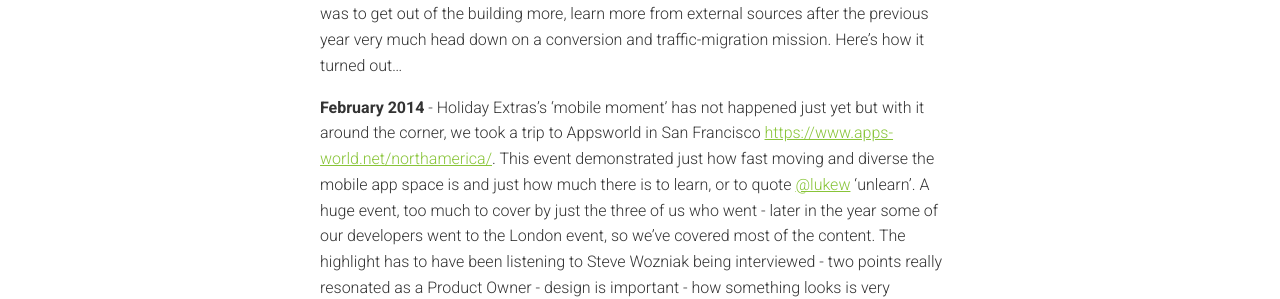
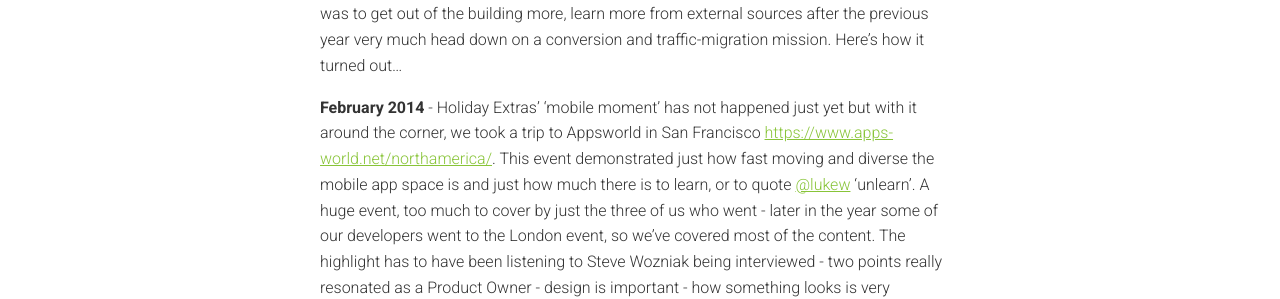
Before and after one commit to holidayextras/holidayextras.github.com, a Jekyll site: the page built from _posts/2015-01-12-a-year-in-the-life-of-a-holiday-extras-product-owner.md, in a window 1280 px wide and 900 px high, scrolled down 317 px. Shown: the part 162-461 px from the top of the window. Built offline with Jekyll 4.4.1, drawn with Linux system fonts in a browser that asks for light colours; nearby versions of some CDN libraries; comment, search, counter and statistics services are not loaded.

```diff
--- a/_posts/2015-01-12-a-year-in-the-life-of-a-holiday-extras-product-owner.md
+++ b/_posts/2015-01-12-a-year-in-the-life-of-a-holiday-extras-product-owner.md
@@ -11,7 +11,7 @@
 
 **2014** - **a year of travelling, learning and transforming**. My New Year's Resolution last year was to get out of the building more, learn more from external sources after the previous year very much head down on a conversion and traffic-migration mission.  Here’s how it turned out...
 
-**February 2014** - Holiday Extras’s ‘mobile moment’ has not happened just yet but with it around the corner, we took a trip to Appsworld in San Francisco <https://www.apps-world.net/northamerica/>.  This event demonstrated just how fast moving and diverse the mobile app space is and just how much there is to learn, or to quote [@lukew](http://www.twitter.com/lukew) ‘unlearn’.  A huge event, too much to cover by just the three of us who went - later in the year some of our developers went to the London event, so we’ve covered most of the content.  The highlight has to have been listening to Steve Wozniak being interviewed - two points really resonated as a Product Owner - design is important - how something looks is very important - looks can convince people to buy it, and this applies to both the company and the product.  And his other point is that it's real important to know what features not to include - the ability to say No is critical.
+**February 2014** - Holiday Extras’ ‘mobile moment’ has not happened just yet but with it around the corner, we took a trip to Appsworld in San Francisco <https://www.apps-world.net/northamerica/>.  This event demonstrated just how fast moving and diverse the mobile app space is and just how much there is to learn, or to quote [@lukew](http://www.twitter.com/lukew) ‘unlearn’.  A huge event, too much to cover by just the three of us who went - later in the year some of our developers went to the London event, so we’ve covered most of the content.  The highlight has to have been listening to Steve Wozniak being interviewed - two points really resonated as a Product Owner - design is important - how something looks is very important - looks can convince people to buy it, and this applies to both the company and the product.  And his other point is that it's real important to know what features not to include - the ability to say No is critical.
 
 ps.  San Francisco is an amazing place, I fell in love with it.  If you get a chance, go!
 
```
